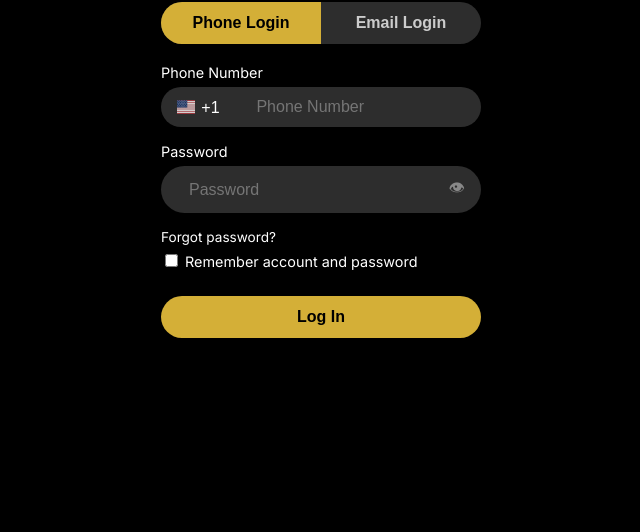
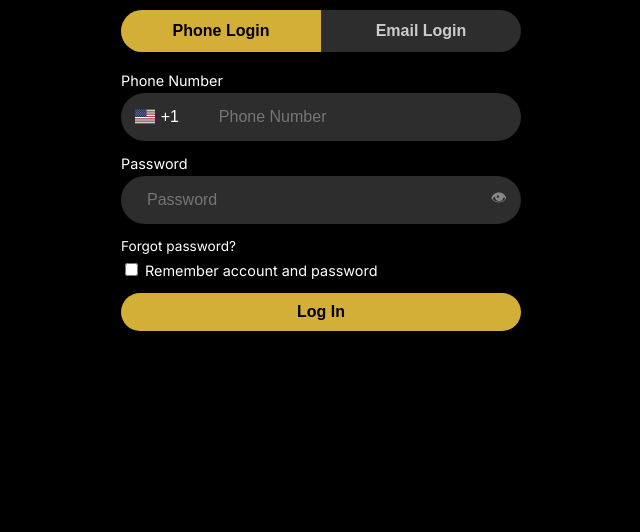
Before and after one commit to masx-45/marsx-login, a plain HTML site: page index.html in a window 1280 px wide. Shown: the part 268-800 px from the top of the page, without its empty margins (319-959 px from the left). Drawn offline with nearby package versions, Linux system fonts and the light colour scheme.

Commit message:
index.html

```diff
--- a/index.html
+++ b/index.html
@@ -30,12 +30,13 @@
       border-radius: 50px;
       overflow: hidden;
       margin-bottom: 20px;
-      width: 320px;
+      width: 400px;
+      height: 42px;
     }
 
     .toggle-button {
       flex: 1;
-      padding: 12px;
+      padding: 10px 0;
       text-align: center;
       cursor: pointer;
       background-color: transparent;
@@ -51,13 +52,13 @@
     }
 
     .form-container {
-      width: 320px;
+      width: 400px;
     }
 
     form {
       display: none;
       flex-direction: column;
-      gap: 16px;
+      gap: 14px;
     }
 
     form.active {
@@ -74,7 +75,7 @@
       border-radius: 30px;
       display: flex;
       align-items: center;
-      padding: 10px 16px;
+      padding: 8px 14px;
     }
 
     .input-group input {
@@ -85,6 +86,7 @@
       margin-left: 10px;
       outline: none;
       font-size: 1rem;
+      height: 30px;
     }
 
     .input-group select {
@@ -120,15 +122,16 @@
     }
 
     .submit-button {
-      margin-top: 20px;
+      margin-top: 10px;
       background-color: #d4af37;
       color: black;
-      padding: 12px;
+      padding: 10px;
       border: none;
       border-radius: 30px;
       font-size: 1rem;
       font-weight: 600;
       cursor: pointer;
+      height: 38px;
     }
 
   </style>
```
